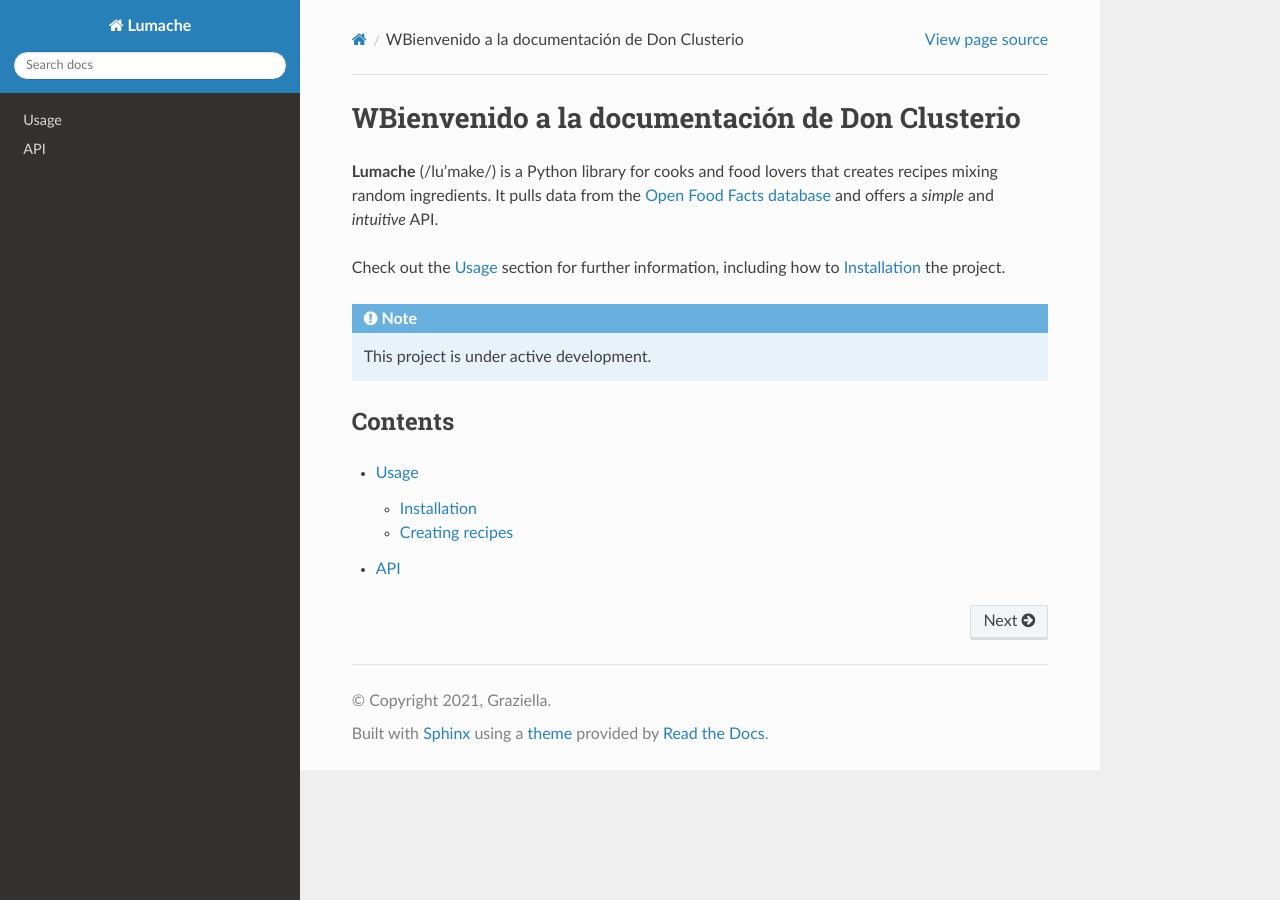
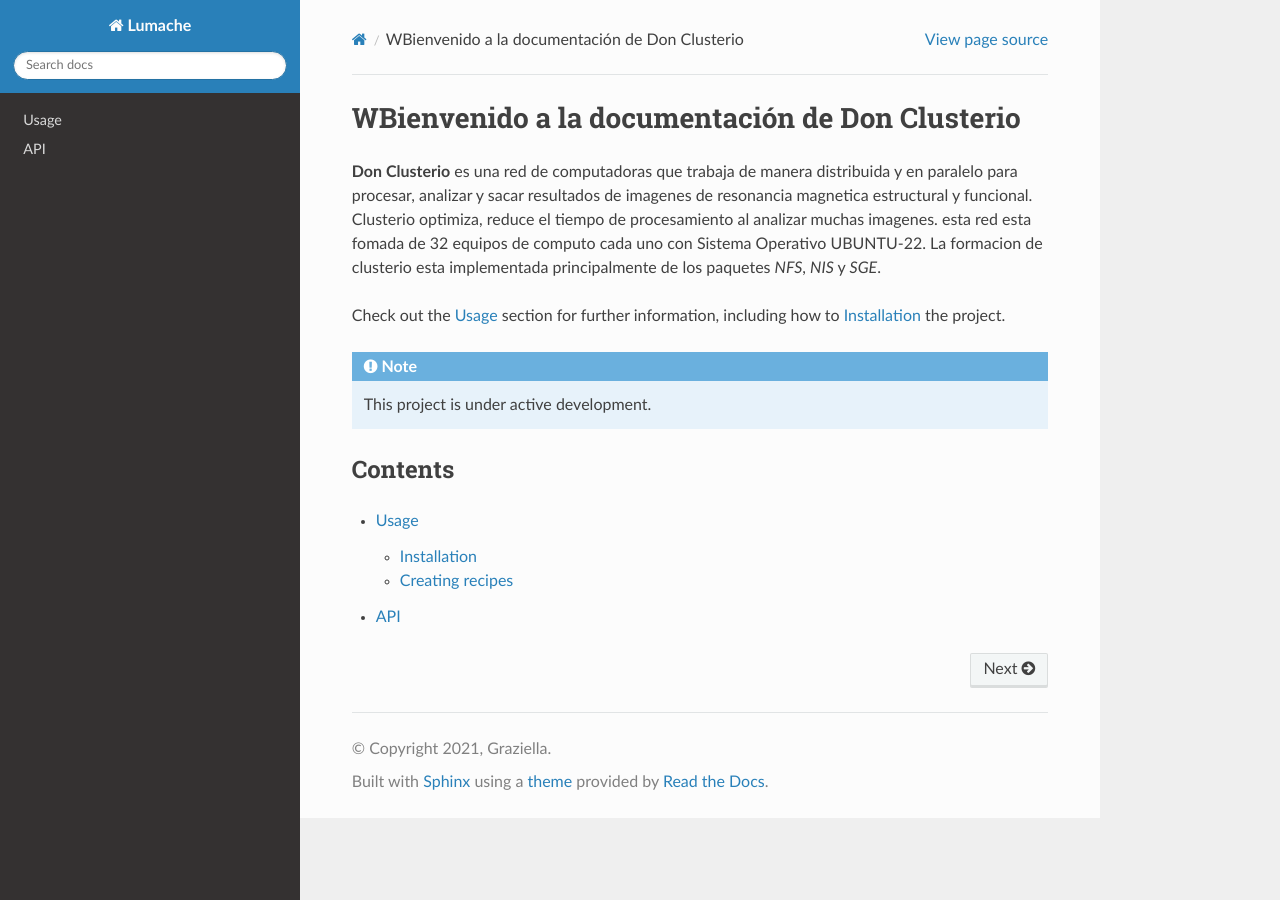
Before and after one commit to matecom57/donclusterio, a Sphinx documentation site: the page built from docs/source/index.rst, in a window 1280 px wide. Built offline with Sphinx 7.4.7 and the Read the Docs theme 3.1.0, drawn with Linux system fonts in a browser that asks for light colours.

Commit message:
Update index.rst

```diff
--- a/docs/source/index.rst
+++ b/docs/source/index.rst
@@ -1,10 +1,8 @@
 WBienvenido a la documentación de Don Clusterio
 ===================================
 
-**Lumache** (/lu'make/) is a Python library for cooks and food lovers
-that creates recipes mixing random ingredients.
-It pulls data from the `Open Food Facts database <https://world.openfoodfacts.org/>`_
-and offers a *simple* and *intuitive* API.
+**Don Clusterio** es una red de computadoras que trabaja de manera distribuida y en paralelo para procesar, analizar y sacar resultados de imagenes de resonancia magnetica estructural y funcional. Clusterio optimiza, reduce el tiempo de procesamiento al analizar muchas imagenes. esta red esta fomada de 32 equipos de computo cada uno con Sistema Operativo UBUNTU-22. La formacion de clusterio esta implementada principalmente de los paquetes *NFS*, *NIS* y *SGE*.
+
 
 Check out the :doc:`usage` section for further information, including
 how to :ref:`installation` the project.
```
